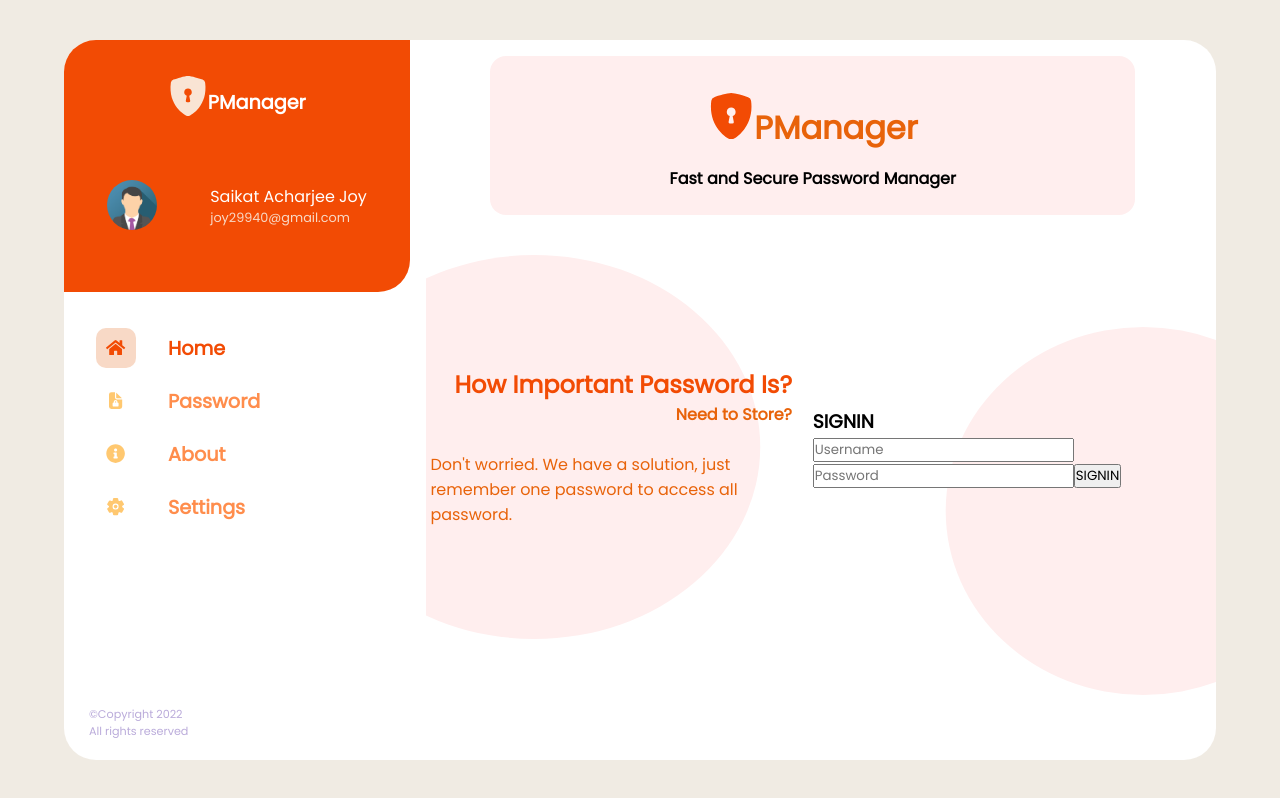
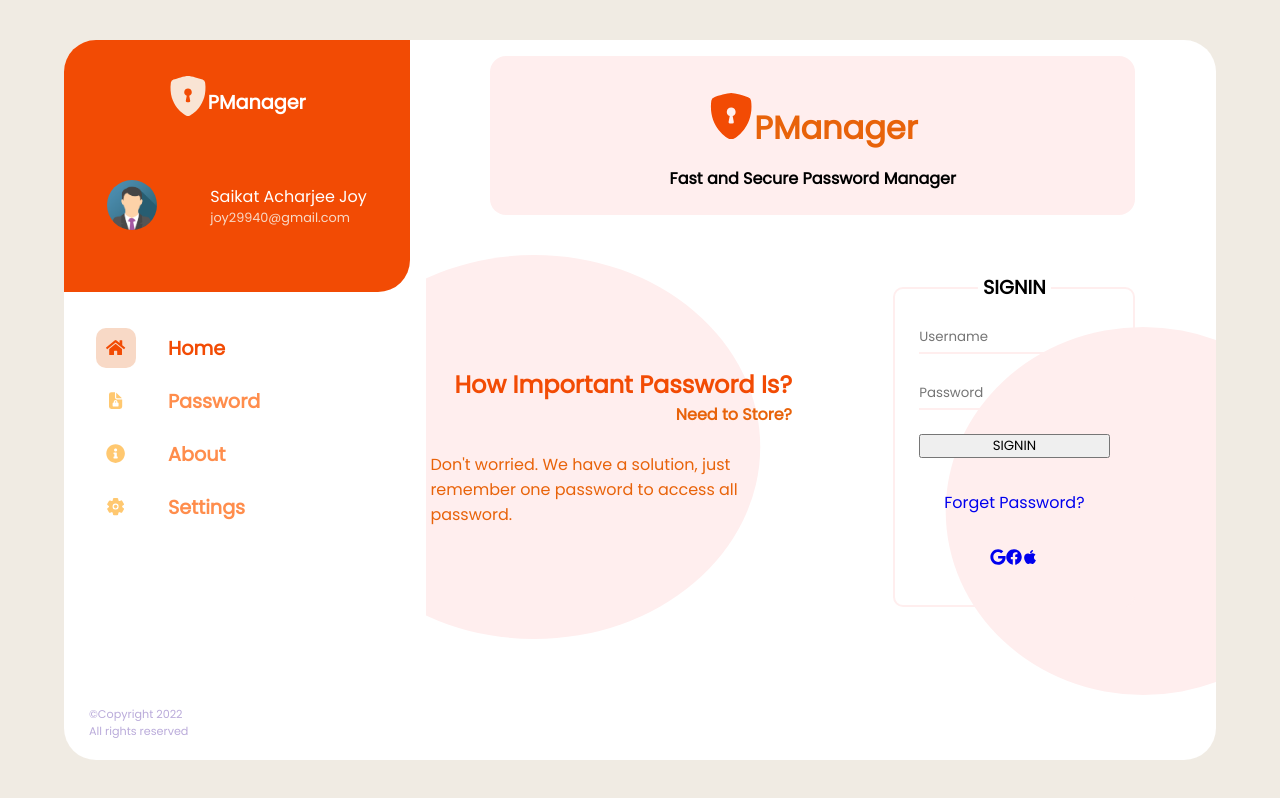
Before and after one commit to saikatcodec/password_manager, a Next.js app: page / in a window 1280 px wide. Built offline with nearby package versions, Linux system fonts and the light colour scheme.

Commit message:
designing the login component

```diff
--- a/components/Login.jsx
+++ b/components/Login.jsx
@@ -1,5 +1,6 @@
 import React from "react";
 import Link from "next/link";
+import { FaGoogle, FaFacebook, FaApple } from "react-icons/fa";
 import styles from "../styles/Login.module.css";
 
 function Login() {
@@ -7,25 +8,46 @@ function Login() {
         <div className={styles.login_container}>
             <h3 className={styles.heading}>SIGNIN</h3>
             <form method="post" className={styles.form}>
+                <span className={styles.username_icon}>
                     <input
                         type="text"
                         className={styles.username}
                         name="username"
                         placeholder="Username"
                     />
+                </span>
+                <span className={styles.password_icon}>
                     <input
                         type="password"
                         className={styles.password}
                         name="password"
                         placeholder="Password"
                     />
+                </span>
                 <button className={styles.submit_btn} type="submit">
                     SIGNIN
                 </button>
             </form>
+            <div className={styles.forget}>
+                <Link href={"/forget_password"}>
+                    <a>Forget Password?</a>
+                </Link>
+            </div>
             <div className={styles.another_login}>
                 <Link href={"/"}>
-                    <a></a>
+                    <a>
+                        <FaGoogle />
+                    </a>
+                </Link>
+                <Link href={"/"}>
+                    <a>
+                        <FaFacebook />
+                    </a>
+                </Link>
+                <Link href={"/"}>
+                    <a>
+                        <FaApple />
+                    </a>
                 </Link>
             </div>
         </div>
--- a/styles/Home.module.css
+++ b/styles/Home.module.css
@@ -91,6 +91,7 @@
     justify-content: center;
     align-items: center;
     position: relative;
+    /* background: yellow; */
 }
 
 .right::before {
--- a/styles/Login.module.css
+++ b/styles/Login.module.css
@@ -0,0 +1,51 @@
+.login_container {
+    width: 60%;
+    height: 80%;
+    border: 2px solid #ffeeee;
+    border-radius: 10px;
+    display: flex;
+    justify-content: center;
+    align-items: center;
+    flex-direction: column;
+    position: relative;
+    gap: 2rem;
+    transition: 0.3s;
+}
+
+.login_container:hover {
+    border: 2px solid #e8630a;
+}
+
+.heading {
+    position: absolute;
+    top: -16px;
+    left: 50%;
+    transform: translateX(-50%);
+    background: #fff;
+    padding: 0 0.3rem;
+    font-size: 1.2rem;
+    font-weight: bold;
+}
+
+.form {
+    display: flex;
+    flex-direction: column;
+    gap: 1.5rem;
+    width: 80%;
+}
+
+.username,
+.password {
+    border: none;
+    outline: none;
+    background: transparent;
+    width: 100%;
+    height: 2rem;
+    border-bottom: 2px solid #ffeeee;
+    transition: 0.3s;
+}
+
+.username:focus,
+.password:focus {
+    border-bottom: 2px solid #e8630a;
+}
```
Also changed, not shown: pages/forget_password.js (added, +9 -0 lines). Lines whose indentation alone changed are shown as unchanged.
